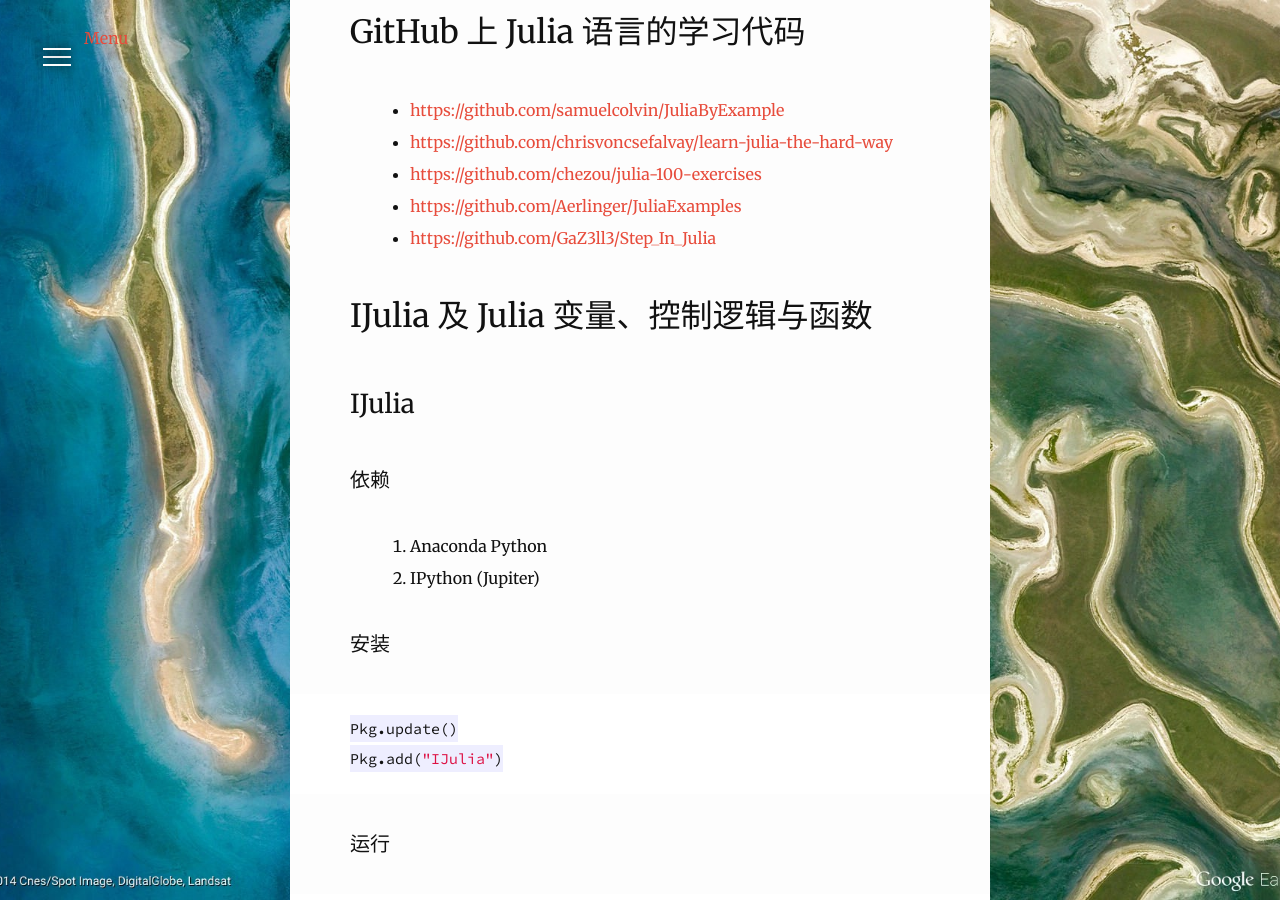
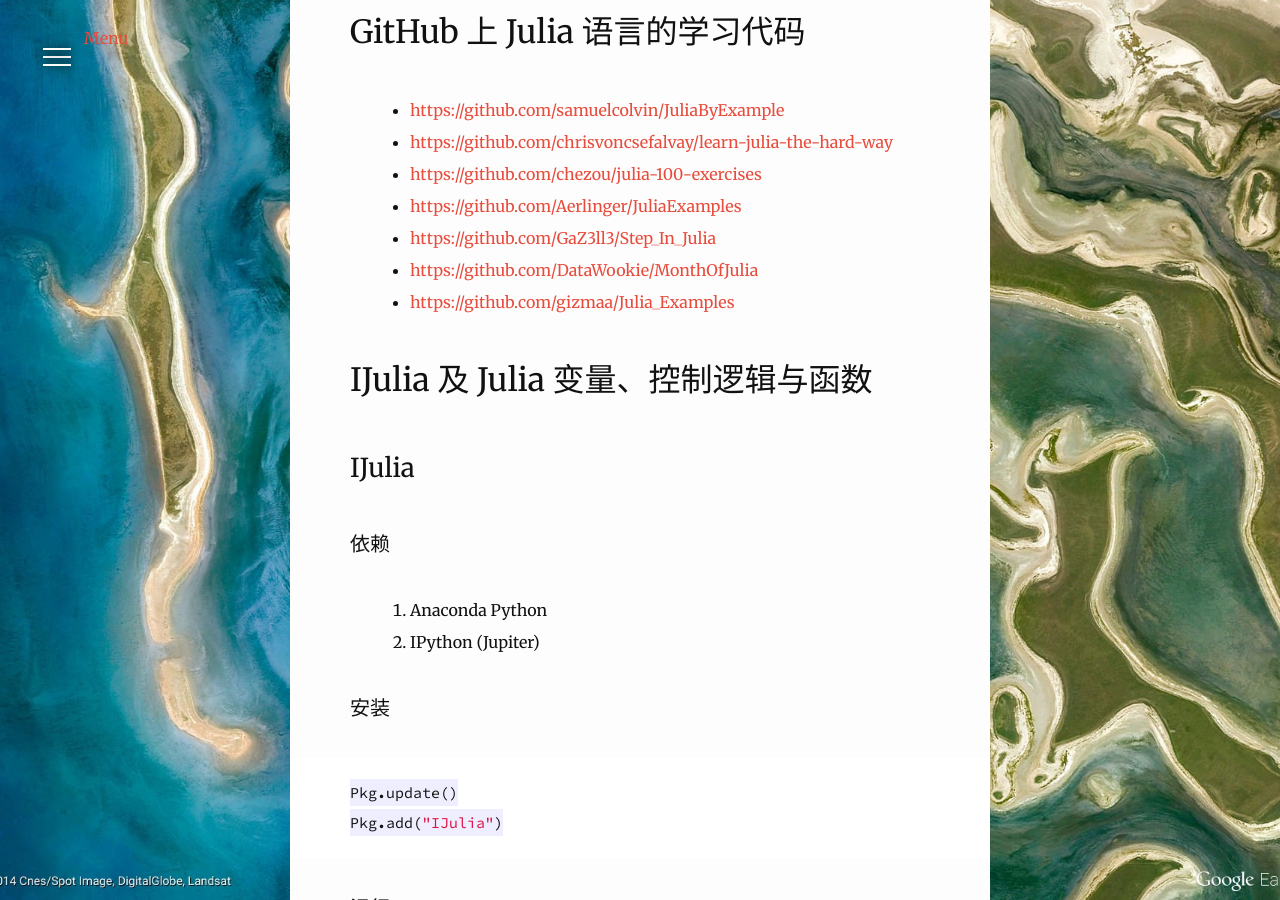
Before and after one commit to quxiaofeng/MachineLearningWithJulia.jl, a Jekyll site: the page built from _posts/2016-02-01-julia-basics.md, in a window 1280 px wide and 900 px high, scrolled down 4770 px. Built offline with Jekyll 4.4.1, drawn with Linux system fonts in a browser that asks for light colours; nearby versions of some CDN libraries; comment, search, counter and statistics services are not loaded; some of the changed lines change nothing that is shown.

Commit message:
Update 2016-02-01-julia-basics.md

```diff
--- a/_posts/2016-02-01-julia-basics.md
+++ b/_posts/2016-02-01-julia-basics.md
@@ -109,6 +109,8 @@ julia> 3 \ 8 # 左除就是左边是除数，右边是被除数
 + [https://github.com/chezou/julia-100-exercises](https://github.com/chezou/julia-100-exercises)
 + [https://github.com/Aerlinger/JuliaExamples](https://github.com/Aerlinger/JuliaExamples)
 + [https://github.com/GaZ3ll3/Step_In_Julia](https://github.com/GaZ3ll3/Step_In_Julia)
++ [https://github.com/DataWookie/MonthOfJulia](https://github.com/DataWookie/MonthOfJulia)
++ [https://github.com/gizmaa/Julia_Examples](https://github.com/gizmaa/Julia_Examples)
 
 ## IJulia 及 Julia 变量、控制逻辑与函数 ##
 
```
